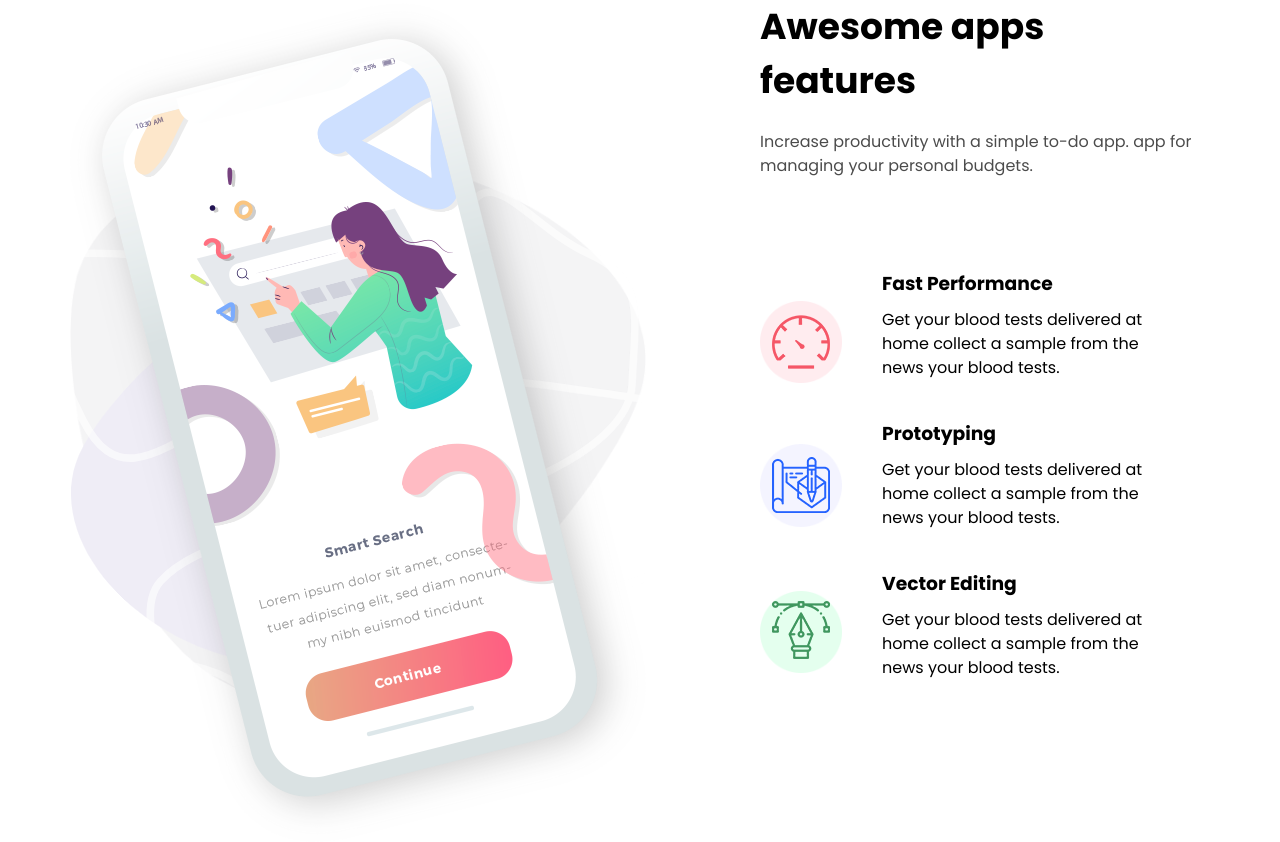
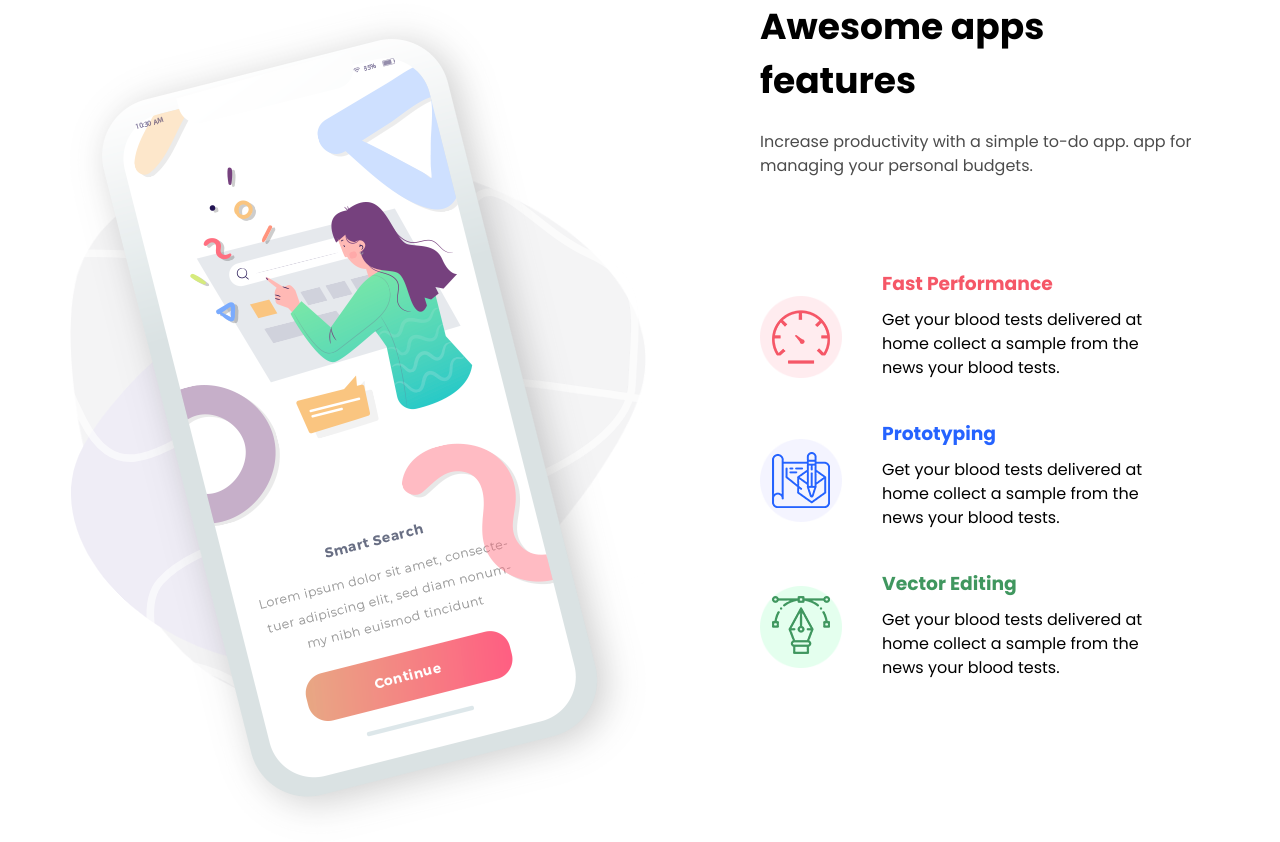
Before and after one commit to mrsev17/app_lab_landing_page, a plain HTML site: page index.html in a window 1280 px wide. Shown: the part 1405-2247 px from the top of the page. Drawn offline with Linux system fonts and the light colour scheme.

Commit message:
Add color for small titles in .awesome-apps

```diff
--- a/css/stylesheet.css
+++ b/css/stylesheet.css
@@ -145,6 +145,9 @@ a {
 
     --accent-color-one: #2500f9;
     --logo-part-color: #fcae61;
+    --color-small-titles: #f55767;
+    --color-small-titles-two: #2563ff;
+    --color-small-titles-three: #40975f;;
 
     --section-titles: 36px;
     --logo-size: 30px;
@@ -380,7 +383,7 @@ header .wrapper-main-content__header .wrapper-buttons__header a:hover {
     gap: 100px;
 }
 .awesome-apps .left-part-advantages__awesome-apps .first-icon__awesome-apps img {
-    margin-top: 30px;
+    margin-top: 25px;
 }
 .awesome-apps .left-part-advantages__awesome-apps .second-icon__awesome-apps {
     margin-top: -40px;
@@ -421,6 +424,15 @@ header .wrapper-main-content__header .wrapper-buttons__header a:hover {
     max-width: 300px;
 }
 
+.awesome-apps .wrapper-advantages__awesome-apps .one-item-advantages__awesome-apps h3 {
+    color: var(--color-small-titles);
+}
+.awesome-apps .wrapper-advantages__awesome-apps .two-item-advantages__awesome-apps h3 {
+    color: var(--color-small-titles-two);
+}
+.awesome-apps .wrapper-advantages__awesome-apps .three-item-advantages__awesome-apps h3 {
+    color: var(--color-small-titles-three);
+}
 
 
 
```
